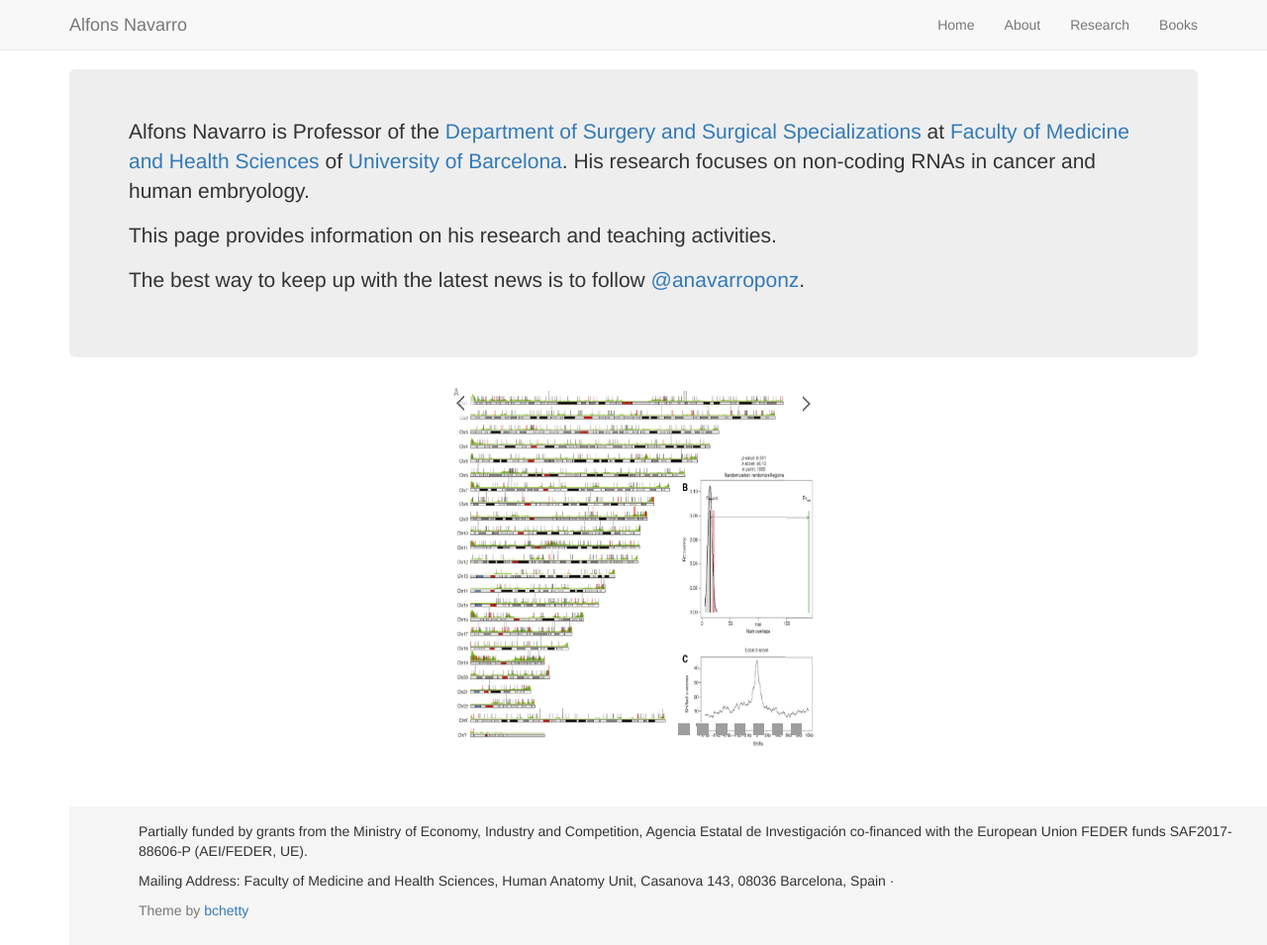
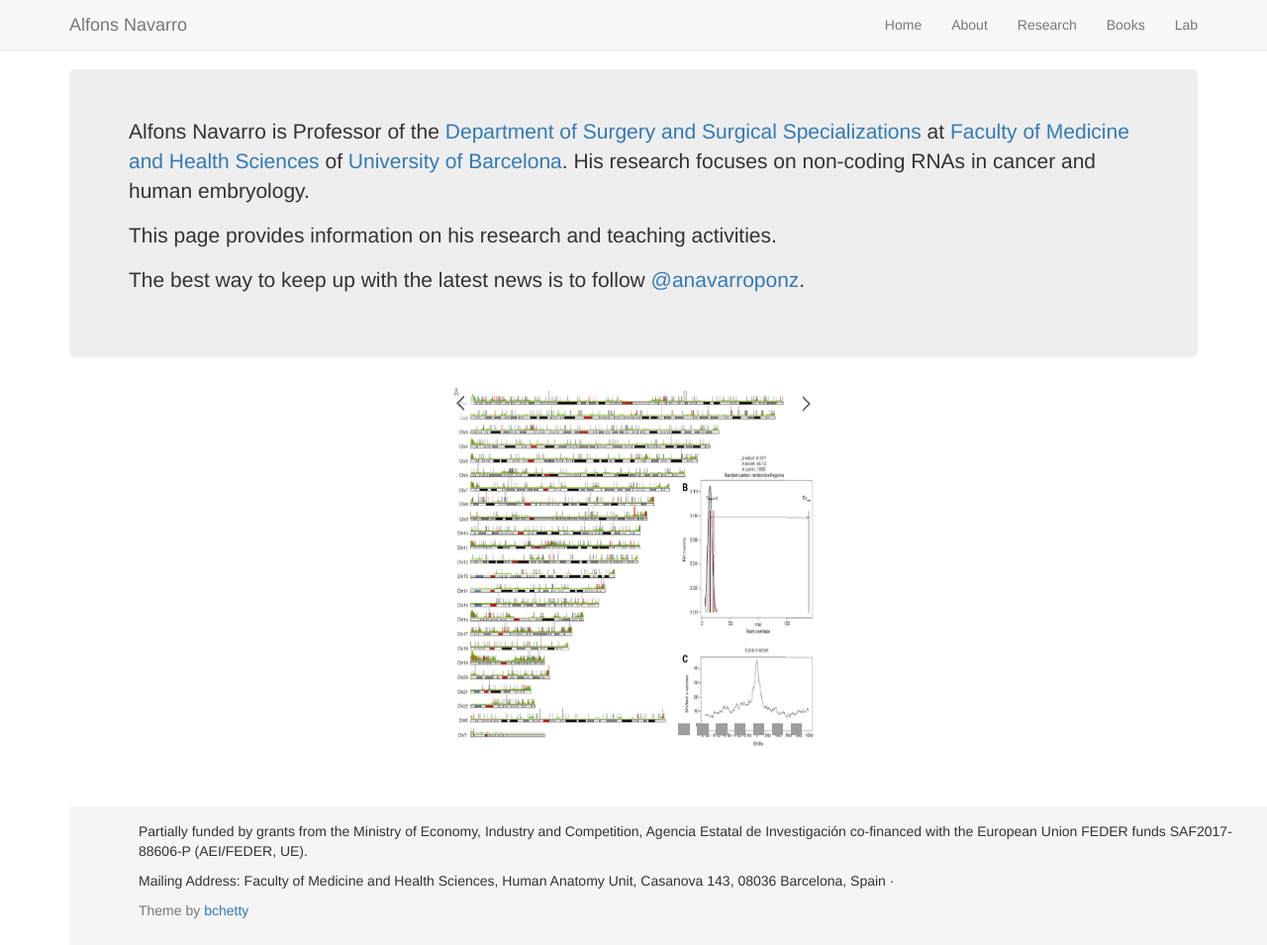
Before and after one commit to AlfonsNavarro/AlfonsNavarro.github.io, a Jekyll site: the page built from index.html, in a window 1280 px wide and 955 px high. Shown: the whole window at 99% size. Built offline with Jekyll 4.4.1, drawn with Linux system fonts in a browser that asks for light colours; nearby versions of some CDN libraries; the list of posts is cut into pages by our own code; grey boxes are pictures that could not be loaded.

Commit message:
He afegit lab a les pestanyes principals

```diff
--- a/_config.yml
+++ b/_config.yml
@@ -35,6 +35,7 @@ nav-links:
     #People: "pages/people.html"
     Research: "pages/research.html"
     Books: "pages/books.html"
+    Lab: "lab"
     #Software: "web_page/pages/software.html"
     #Teaching: "web_page/pages/teaching.html"
     #News: "pages/news.html"
```
Also changed, not shown: 1 other file.
